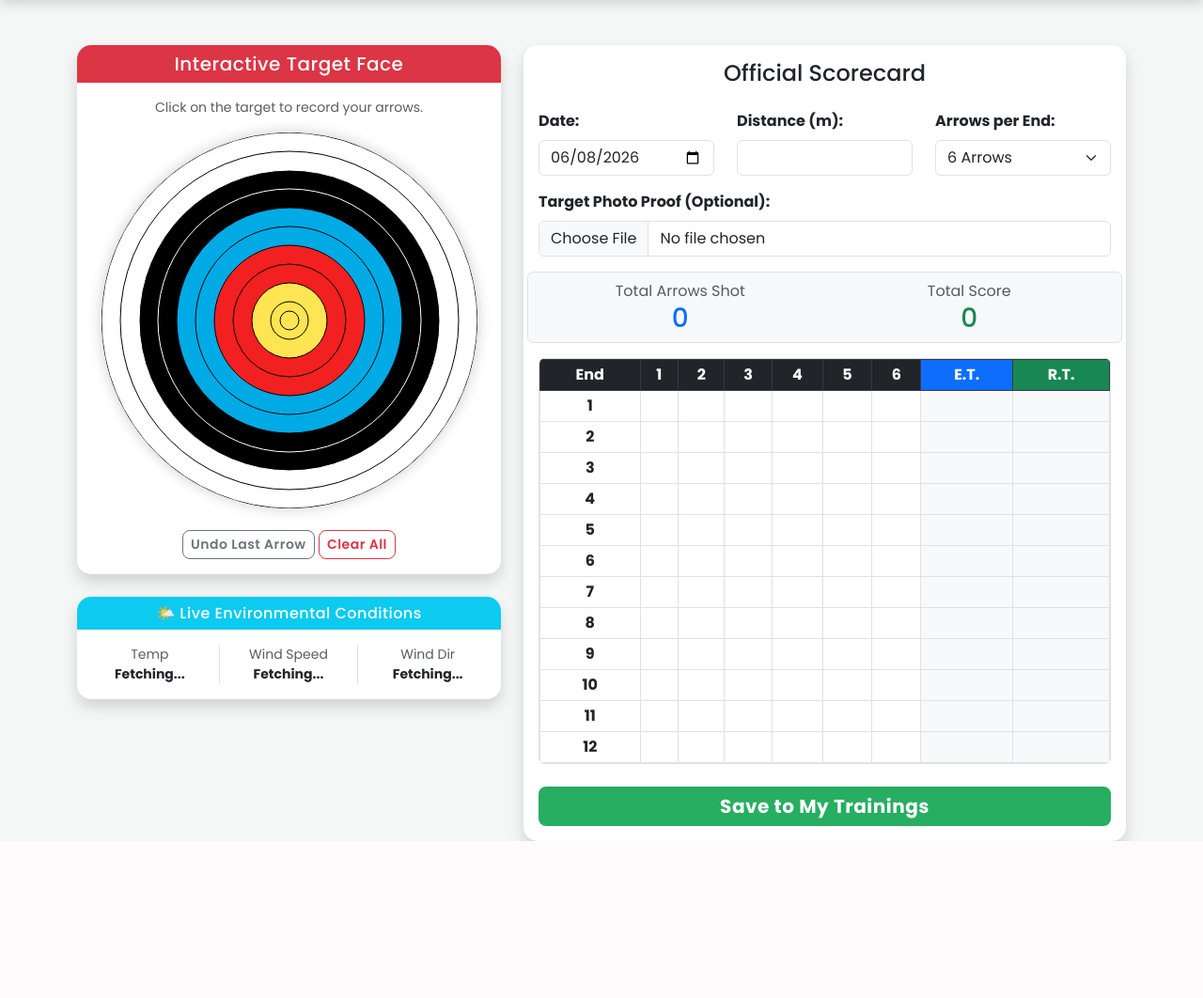
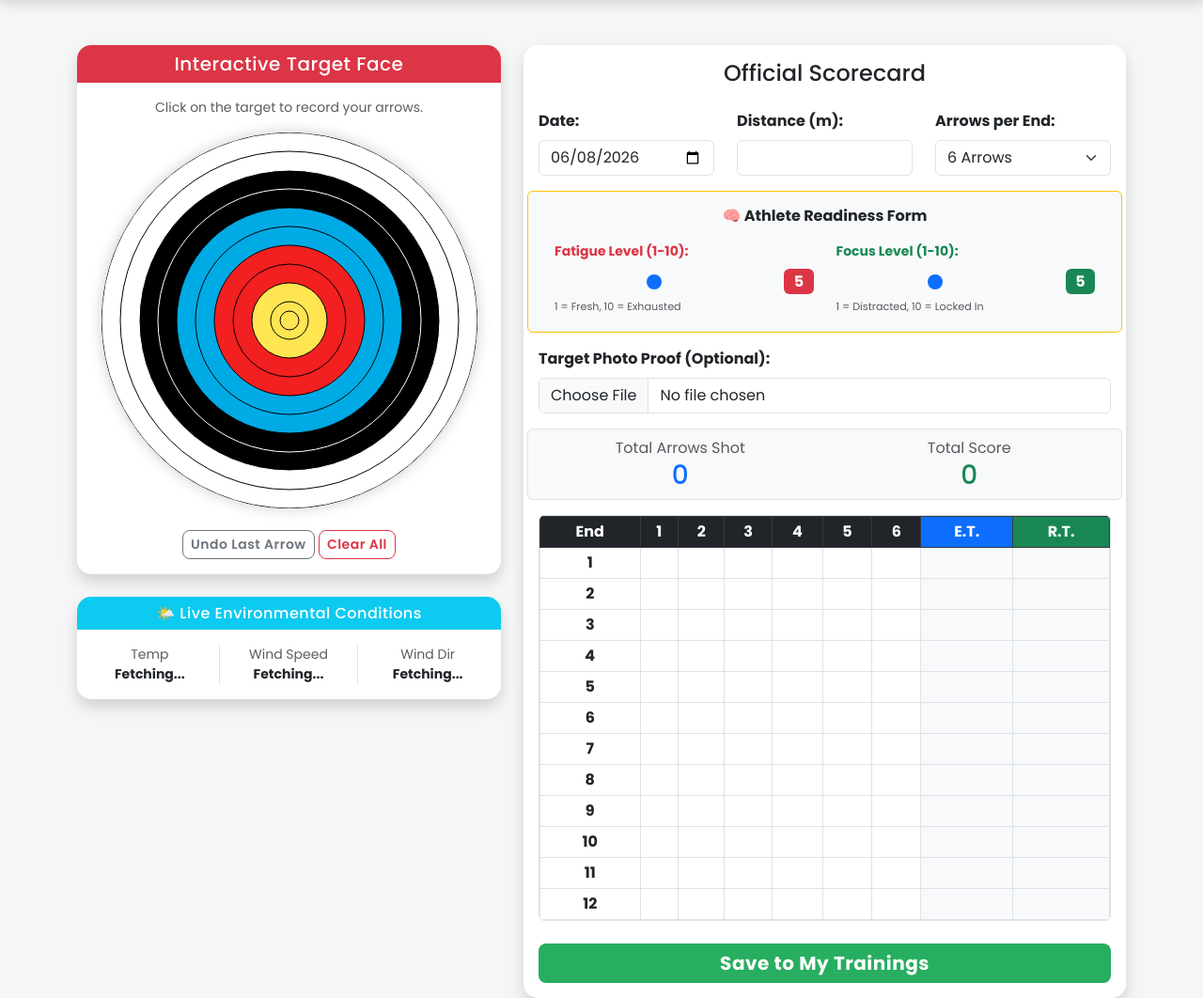
Before and after one commit to ByAurelius/archery-performance-tracker, a Flask app: page /add_score in a window 1280 px wide. Shown: the part 71-1133 px from the top of the page at 94% size. Before the commit the page ends 966 px from the top, so only its background shows below. Run offline with Flask 3, Linux system fonts and the light colour scheme; the visitor is signed in with stand-in values (Sample User, id 1).

Commit message:
Added mental readiness tracking and smart fatigue drop analysis

```diff
--- a/app.py
+++ b/app.py
@@ -14,6 +14,7 @@ app.config['UPLOAD_FOLDER'] = 'static/uploads'
 
 db = SQLAlchemy(app)
 
+
 class Archer(db.Model):
     id = db.Column(db.Integer, primary_key=True)
     username = db.Column(db.String(50), unique=True, nullable=False)
@@ -29,8 +30,8 @@ class Archer(db.Model):
     scores = db.relationship('Score', backref='shooter', lazy=True)
     sight_marks = db.relationship('SightMark', backref='shooter', lazy=True)
     training_plans = db.relationship('TrainingPlan', backref='receiver', lazy=True)
-    # YENI: Ekipman ayar gecmisi baglantisi
     tuning_logs = db.relationship('BowTuning', backref='shooter', lazy=True)
+
 
 class Score(db.Model):
     id = db.Column(db.Integer, primary_key=True)
@@ -44,7 +45,13 @@ class Score(db.Model):
     weather_temp = db.Column(db.String(20), nullable=True)
     wind_speed = db.Column(db.String(20), nullable=True)
     wind_direction = db.Column(db.String(20), nullable=True)
+
+    # YENI SUTUNLAR: Fiziksel ve Mental Durum (1-10)
+    fatigue_level = db.Column(db.Integer, nullable=True)
+    focus_level = db.Column(db.Integer, nullable=True)
+
     archer_id = db.Column(db.Integer, db.ForeignKey('archer.id'), nullable=False)
+
 
 class SightMark(db.Model):
     id = db.Column(db.Integer, primary_key=True)
@@ -54,6 +61,7 @@ class SightMark(db.Model):
     image_file = db.Column(db.String(255), nullable=True)
     archer_id = db.Column(db.ForeignKey('archer.id'), nullable=False)
 
+
 class TrainingPlan(db.Model):
     id = db.Column(db.Integer, primary_key=True)
     title = db.Column(db.String(100), nullable=False)
@@ -62,7 +70,7 @@ class TrainingPlan(db.Model):
     is_completed = db.Column(db.Boolean, default=False)
     athlete_id = db.Column(db.Integer, db.ForeignKey('archer.id'), nullable=False)
 
-# YENI TABLO: Yay ince ayar (Tuning) gunlugu
+
 class BowTuning(db.Model):
     id = db.Column(db.Integer, primary_key=True)
     date_recorded = db.Column(db.String(20), nullable=False)
@@ -75,11 +83,14 @@ class BowTuning(db.Model):
     notes = db.Column(db.Text, nullable=True)
     archer_id = db.Column(db.Integer, db.ForeignKey('archer.id'), nullable=False)
 
+
 with app.app_context():
     db.create_all()
 
+
 @app.route('/')
 def home_page(): return render_template('index.html')
+
 
 @app.route('/register', methods=['GET', 'POST'])
 def register_page():
@@ -91,6 +102,7 @@ def register_page():
         db.session.commit()
         return redirect(url_for('login_page'))
     return render_template('register.html')
+
 
 @app.route('/login', methods=['GET', 'POST'])
 def login_page():
@@ -104,6 +116,7 @@ def login_page():
         return "<h1>Invalid Email or Password!</h1>"
     return render_template('login.html')
 
+
 @app.route('/profile', methods=['GET', 'POST'])
 def profile_page():
     if 'user_id' not in session: return redirect(url_for('login_page'))
@@ -116,11 +129,14 @@ def profile_page():
         return redirect(url_for('profile_page'))
     return render_template('profile.html', archer=archer)
 
+
 @app.route('/coach_dashboard')
 def coach_dashboard_page():
     if 'user_id' in session and session.get('is_coach'):
-        return render_template('coach_dashboard.html', username=session['username'], athletes=Archer.query.filter_by(is_coach=False).all())
+        return render_template('coach_dashboard.html', username=session['username'],
+                               athletes=Archer.query.filter_by(is_coach=False).all())
     return redirect(url_for('home_page'))
+
 
 @app.route('/athlete/<int:athlete_id>')
 def athlete_stats_page(athlete_id):
@@ -131,7 +147,9 @@ def athlete_stats_page(athlete_id):
                            scores=Score.query.filter_by(archer_id=athlete.id).all(),
                            sight_marks=SightMark.query.filter_by(archer_id=athlete.id).all(),
                            plans=TrainingPlan.query.filter_by(athlete_id=athlete.id).all(),
-                           tuning_logs=BowTuning.query.filter_by(archer_id=athlete.id).order_by(BowTuning.id.desc()).all())
+                           tuning_logs=BowTuning.query.filter_by(archer_id=athlete.id).order_by(
+                               BowTuning.id.desc()).all())
+
 
 @app.route('/assign_plan/<int:athlete_id>', methods=['POST'])
 def assign_plan(athlete_id):
@@ -141,6 +159,7 @@ def assign_plan(athlete_id):
     db.session.commit()
     return redirect(url_for('athlete_stats_page', athlete_id=athlete_id))
 
+
 @app.route('/complete_plan/<int:plan_id>')
 def complete_plan(plan_id):
     if 'user_id' not in session: return redirect(url_for('login_page'))
@@ -149,6 +168,7 @@ def complete_plan(plan_id):
         plan.is_completed = True
         db.session.commit()
     return redirect(url_for('dashboard_page'))
+
 
 @app.route('/add_score', methods=['GET', 'POST'])
 def add_score_page():
@@ -167,12 +187,14 @@ def add_score_page():
             arrow_data=request.form.get('arrow_data'), arrows_per_end=request.form.get('arrows_per_end'),
             image_file=filename, weather_temp=request.form.get('weather_temp'),
             wind_speed=request.form.get('wind_speed'), wind_direction=request.form.get('wind_direction'),
+            fatigue_level=request.form.get('fatigue_level'), focus_level=request.form.get('focus_level'),
             archer_id=session['user_id']
         )
         db.session.add(new_score)
         db.session.commit()
         return redirect(url_for('my_trainings_page'))
     return render_template('add_score.html')
+
 
 @app.route('/add_sight_mark', methods=['GET', 'POST'])
 def add_sight_mark_page():
@@ -185,12 +207,13 @@ def add_sight_mark_page():
             os.makedirs(app.config['UPLOAD_FOLDER'], exist_ok=True)
             form_image.save(os.path.join(app.config['UPLOAD_FOLDER'], filename))
         db.session.add(SightMark(date_recorded=request.form.get('date'), distance=request.form.get('distance'),
-                                 setting=request.form.get('setting'), image_file=filename, archer_id=session['user_id']))
+                                 setting=request.form.get('setting'), image_file=filename,
+                                 archer_id=session['user_id']))
         db.session.commit()
         return redirect(url_for('dashboard_page'))
     return render_template('add_sight_mark.html')
 
-# YENI ROUTE: Ekipman Ayarlari Ekleme Ekrani
+
 @app.route('/add_tuning', methods=['GET', 'POST'])
 def add_tuning_page():
     if 'user_id' not in session: return redirect(url_for('login_page'))
@@ -207,18 +230,20 @@ def add_tuning_page():
         return redirect(url_for('tuning_log_page'))
     return render_template('add_tuning.html')
 
-# YENI ROUTE: Ekipman Ayarlari Listesi
+
 @app.route('/tuning_log')
 def tuning_log_page():
     if 'user_id' not in session: return redirect(url_for('login_page'))
     logs = BowTuning.query.filter_by(archer_id=session['user_id']).order_by(BowTuning.id.desc()).all()
     return render_template('tuning_log.html', logs=logs)
 
+
 @app.route('/my_trainings')
 def my_trainings_page():
     if 'user_id' not in session: return redirect(url_for('login_page'))
     scores = Score.query.filter_by(archer_id=session['user_id']).order_by(Score.id.desc()).all()
     return render_template('my_trainings.html', scores=scores)
+
 
 @app.route('/view_training/<int:score_id>')
 def view_training_page(score_id):
@@ -227,6 +252,7 @@ def view_training_page(score_id):
     if score.archer_id == session['user_id'] or session.get('is_coach'):
         return render_template('view_training.html', score=score)
     return redirect(url_for('home_page'))
+
 
 @app.route('/dashboard')
 def dashboard_page():
@@ -238,6 +264,7 @@ def dashboard_page():
                                plans=TrainingPlan.query.filter_by(athlete_id=session['user_id']).all())
     return redirect(url_for('login_page'))
 
+
 @app.route('/logout')
 def logout_page():
     session.pop('user_id', None)
@@ -245,5 +272,6 @@ def logout_page():
     session.pop('is_coach', None)
     return redirect(url_for('home_page'))
 
+
 if __name__ == '__main__':
     app.run(debug=True)
--- a/templates/add_score.html
+++ b/templates/add_score.html
@@ -63,6 +63,26 @@
                         </div>
                     </div>
 
+                    <div class="row mb-3 bg-light p-3 rounded border border-warning">
+                        <h6 class="text-center text-dark mb-3 fw-bold">🧠 Athlete Readiness Form</h6>
+                        <div class="col-6">
+                            <label class="form-label fw-bold small text-danger">Fatigue Level (1-10):</label>
+                            <div class="d-flex align-items-center">
+                                <input type="range" name="fatigue_level" class="form-range flex-grow-1 me-2" min="1" max="10" value="5" oninput="this.nextElementSibling.innerText = this.value">
+                                <span class="badge bg-danger fs-6">5</span>
+                            </div>
+                            <small class="text-muted" style="font-size: 0.7rem;">1 = Fresh, 10 = Exhausted</small>
+                        </div>
+                        <div class="col-6">
+                            <label class="form-label fw-bold small text-success">Focus Level (1-10):</label>
+                            <div class="d-flex align-items-center">
+                                <input type="range" name="focus_level" class="form-range flex-grow-1 me-2" min="1" max="10" value="5" oninput="this.nextElementSibling.innerText = this.value">
+                                <span class="badge bg-success fs-6">5</span>
+                            </div>
+                            <small class="text-muted" style="font-size: 0.7rem;">1 = Distracted, 10 = Locked In</small>
+                        </div>
+                    </div>
+
                     <div class="mb-3">
                         <label class="form-label fw-bold">Target Photo Proof (Optional):</label>
                         <input type="file" name="target_image" class="form-control" accept="image/*">
@@ -109,18 +129,14 @@
     const ctx = canvas.getContext('2d');
     let arrows = [];
 
-    // --- LIVE WEATHER API ENTEGRASYONU ---
     function fetchWeather(lat, lon) {
         const url = `https://api.open-meteo.com/v1/forecast?latitude=${lat}&longitude=${lon}&current=temperature_2m,wind_speed_10m,wind_direction_10m`;
-
         fetch(url)
             .then(response => response.json())
             .then(data => {
                 const temp = data.current.temperature_2m + " °C";
                 const wind = data.current.wind_speed_10m + " km/h";
                 const deg = data.current.wind_direction_10m;
-
-                // Rüzgar derece verisini yöne çevirme (N, E, S, W)
                 let dir = "N";
                 if (deg > 22.5 && deg <= 67.5) dir = "NE";
                 else if (deg > 67.5 && deg <= 112.5) dir = "E";
@@ -130,82 +146,46 @@
                 else if (deg > 247.5 && deg <= 292.5) dir = "W";
                 else if (deg > 292.5 && deg <= 337.5) dir = "NW";
 
-                // Ekrana yazdır
                 document.getElementById('displayTemp').innerText = temp;
                 document.getElementById('displayWindSpeed').innerText = wind;
                 document.getElementById('displayWindDir').innerText = dir + ` (${deg}°)`;
-
-                // Form inputlarına ata
                 document.getElementById('inputTemp').value = temp;
                 document.getElementById('inputWindSpeed').value = wind;
                 document.getElementById('inputWindDir').value = dir + ` (${deg}°)`;
             })
-            .catch(err => {
-                console.error("Weather error:", err);
-                fallbackWeather();
-            });
+            .catch(err => { fallbackWeather(); });
     }
 
-    function fallbackWeather() {
-        // Hata durumunda veya konum reddedilirse akıllı varsayılan merkez (Wrocław) koordinatları çalışır
-        fetchWeather(51.1079, 17.0385);
-    }
-
-    // Tarayıcıdan anlık GPS konumu isteme algoritması
-    if (navigator.geolocation) {
-        navigator.geolocation.getCurrentPosition(
-            (pos) => { fetchWeather(pos.coords.latitude, pos.coords.longitude); },
-            (err) => { fallbackWeather(); }
-        );
-    } else {
-        fallbackWeather();
-    }
-    // --- WEATHER API END ---
+    function fallbackWeather() { fetchWeather(51.1079, 17.0385); }
+    if (navigator.geolocation) { navigator.geolocation.getCurrentPosition((pos) => { fetchWeather(pos.coords.latitude, pos.coords.longitude); }, (err) => { fallbackWeather(); }); } else { fallbackWeather(); }
 
     function drawTarget() {
         ctx.clearRect(0, 0, canvas.width, canvas.height);
         const centerX = 200, centerY = 200;
         const ringColors = ['#ffffff', '#ffffff', '#000000', '#000000', '#00aae4', '#00aae4', '#f22020', '#f22020', '#ffe552', '#ffe552'];
-
         for (let i = 1; i <= 10; i++) {
-            ctx.beginPath();
-            ctx.arc(centerX, centerY, 200 - ((i - 1) * 20), 0, 2 * Math.PI);
-            ctx.fillStyle = ringColors[i - 1];
-            ctx.fill();
-            ctx.lineWidth = 1;
-            ctx.strokeStyle = (i >= 3 && i <= 4) ? '#ffffff' : '#000000';
-            ctx.stroke();
+            ctx.beginPath(); ctx.arc(centerX, centerY, 200 - ((i - 1) * 20), 0, 2 * Math.PI);
+            ctx.fillStyle = ringColors[i - 1]; ctx.fill();
+            ctx.lineWidth = 1; ctx.strokeStyle = (i >= 3 && i <= 4) ? '#ffffff' : '#000000'; ctx.stroke();
         }
-        ctx.beginPath();
-        ctx.arc(centerX, centerY, 10, 0, 2 * Math.PI);
-        ctx.strokeStyle = '#000000';
-        ctx.stroke();
+        ctx.beginPath(); ctx.arc(centerX, centerY, 10, 0, 2 * Math.PI); ctx.strokeStyle = '#000000'; ctx.stroke();
     }
 
     canvas.addEventListener('click', function(event) {
         let arrowsPerEnd = parseInt(document.getElementById('arrowsPerEndSelect').value);
         let maxArrows = 12 * arrowsPerEnd;
-
-        if (arrows.length >= maxArrows) {
-            alert("Scorecard is full! (12 ends completed)");
-            return;
-        }
-
+        if (arrows.length >= maxArrows) { alert("Scorecard is full!"); return; }
         const rect = canvas.getBoundingClientRect();
-        const x = event.clientX - rect.left;
-        const y = event.clientY - rect.top;
+        const x = event.clientX - rect.left; const y = event.clientY - rect.top;
         const distance = Math.sqrt(Math.pow(x - 200, 2) + Math.pow(y - 200, 2));
-
         let score = distance <= 200 ? Math.max(1, Math.ceil((200 - distance) / 20)) : 0;
 
         arrows.push({ x: x, y: y, score: score });
-
         let currentSetIndex = Math.floor((arrows.length - 1) / arrowsPerEnd);
         let setStart = currentSetIndex * arrowsPerEnd;
         let currentSetArrows = arrows.slice(setStart);
         currentSetArrows.sort((a, b) => b.score - a.score);
         arrows.splice(setStart, currentSetArrows.length, ...currentSetArrows);
-
         updateScreen();
     });
 
@@ -215,86 +195,61 @@
             ctx.moveTo(arrow.x - 6, arrow.y - 6); ctx.lineTo(arrow.x + 6, arrow.y + 6);
             ctx.moveTo(arrow.x + 6, arrow.y - 6); ctx.lineTo(arrow.x - 6, arrow.y + 6);
             ctx.strokeStyle = (arrow.score === 3 || arrow.score === 4) ? '#ffffff' : '#000000';
-            ctx.lineWidth = 3;
-            ctx.stroke();
+            ctx.lineWidth = 3; ctx.stroke();
         });
     }
 
     function changeArrowConfig() {
         if(arrows.length > 0) {
-            if(confirm("Changing the configuration will clear your current arrows. Proceed?")) {
-                arrows = [];
-            } else {
-                document.getElementById('arrowsPerEndSelect').value = document.getElementById('arrowsPerEndSelect').value == "3" ? "6" : "3";
-                return;
-            }
+            if(confirm("Changing configuration clears current arrows. Proceed?")) { arrows = []; }
+            else { document.getElementById('arrowsPerEndSelect').value = document.getElementById('arrowsPerEndSelect').value == "3" ? "6" : "3"; return; }
         }
         updateScreen();
     }
 
     function updateScreen() {
-        drawTarget();
-        drawArrows();
-
+        drawTarget(); drawArrows();
         let arrowsPerEnd = parseInt(document.getElementById('arrowsPerEndSelect').value);
-
         let theadRow = document.getElementById('tableHeaderRow');
         let headerHtml = `<th>End</th>`;
         for(let i=1; i<=arrowsPerEnd; i++) { headerHtml += `<th>${i}</th>`; }
         headerHtml += `<th class="bg-primary text-white">E.T.</th><th class="bg-success text-white">R.T.</th>`;
         theadRow.innerHTML = headerHtml;
 
-        const tbody = document.getElementById('scoreTableBody');
-        tbody.innerHTML = '';
-
+        const tbody = document.getElementById('scoreTableBody'); tbody.innerHTML = '';
         let runningTotal = 0;
-
         for (let i = 0; i < 12; i++) {
             let tr = document.createElement('tr');
             let rowHtml = `<td><strong>${i + 1}</strong></td>`;
-
-            let endTotal = 0;
-            let endHasArrows = false;
+            let endTotal = 0; let endHasArrows = false;
 
             for (let j = 0; j < arrowsPerEnd; j++) {
                 let arrowIndex = (i * arrowsPerEnd) + j;
                 if (arrows[arrowIndex]) {
                     let s = arrows[arrowIndex].score;
                     let displayScore = s === 0 ? 'M' : (s === 10 ? 'X/10' : s);
-
                     let bgColor = "";
                     if(s >= 9) bgColor = "bg-warning text-dark";
                     else if(s >= 7) bgColor = "bg-danger text-white";
                     else if(s >= 5) bgColor = "bg-info text-dark";
                     else if(s >= 3) bgColor = "bg-dark text-white";
-
                     rowHtml += `<td class="${bgColor} fw-bold">${displayScore}</td>`;
-                    endTotal += s;
-                    endHasArrows = true;
-                } else {
-                    rowHtml += `<td></td>`;
-                }
+                    endTotal += s; endHasArrows = true;
+                } else { rowHtml += `<td></td>`; }
             }
-
             if (endHasArrows) runningTotal += endTotal;
-
             rowHtml += `<td class="bg-light fw-bold text-primary">${endHasArrows ? endTotal : ''}</td>`;
             rowHtml += `<td class="bg-light fw-bold text-success">${endHasArrows ? runningTotal : ''}</td>`;
-
-            tr.innerHTML = rowHtml;
-            tbody.appendChild(tr);
+            tr.innerHTML = rowHtml; tbody.appendChild(tr);
         }
-
         document.getElementById('displayArrowsShot').innerText = arrows.length;
         document.getElementById('inputArrowsShot').value = arrows.length;
         document.getElementById('displayTotalScore').innerText = runningTotal;
         document.getElementById('inputTotalScore').value = runningTotal;
         document.getElementById('arrowDataInput').value = JSON.stringify(arrows);
     }
-
     function undoLastArrow() { arrows.pop(); updateScreen(); }
     function clearTarget() { arrows = []; updateScreen(); }
-
     updateScreen();
 </script>
 {% endblock %}
```
Also changed, not shown: templates/view_training.html (+51 -26 lines).
